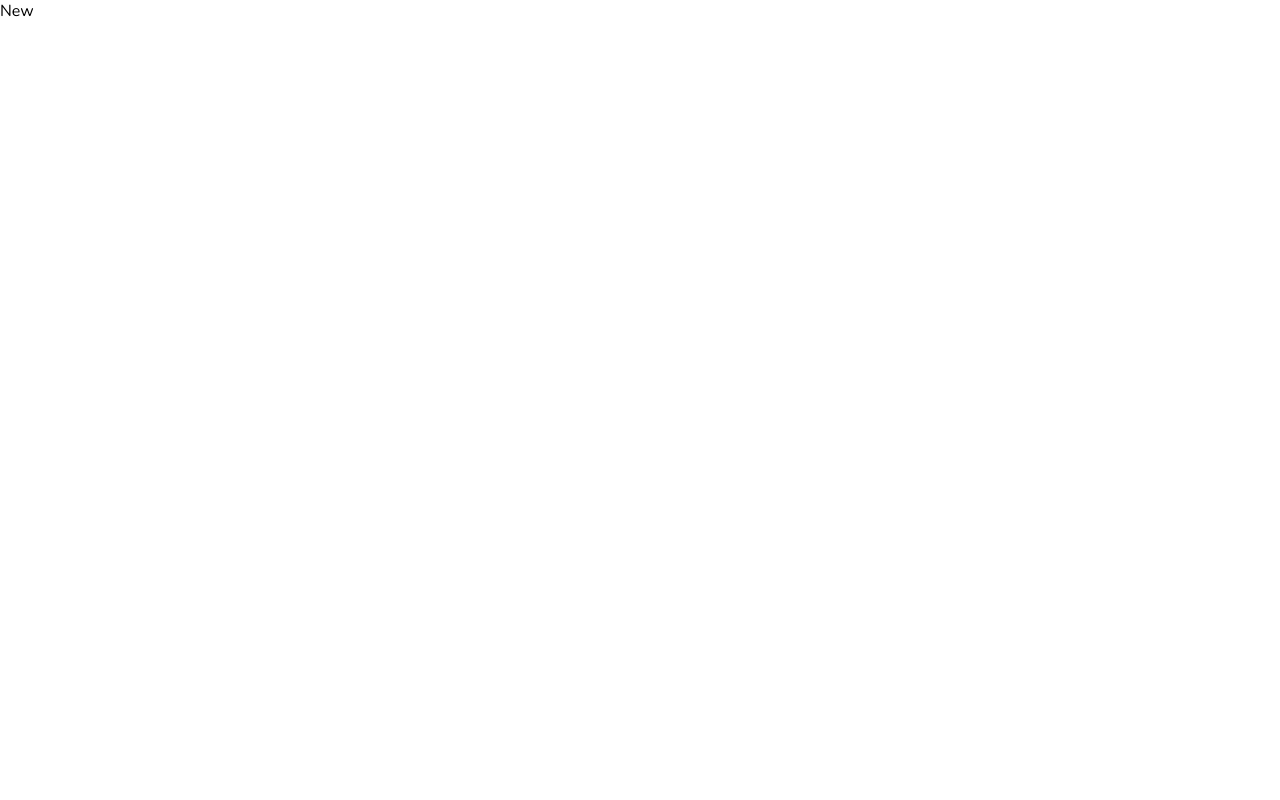
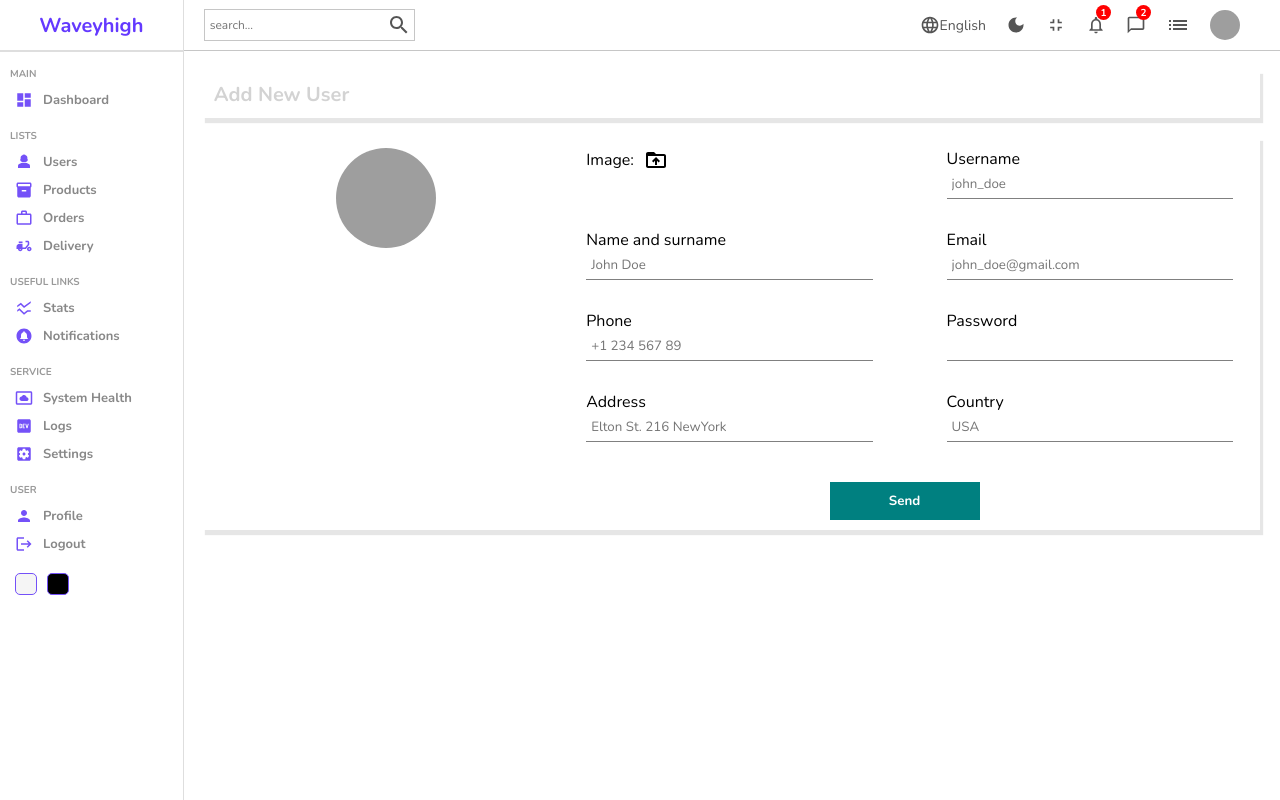
Before and after one commit to anshulamrahs/Adminpanel, a React (Create React App) app: page /users/new in a window 1280 px wide. Built offline with nearby package versions, Linux system fonts and the light colour scheme; grey boxes are pictures that could not be loaded.

Commit message:
new form page for users and products

```diff
--- a/src/App.js
+++ b/src/App.js
@@ -9,6 +9,7 @@
   Routes,
   BrowserRouter,
 } from "react-router-dom";
+import { productInputs, userInputs } from "./formSource";
 function App() {
   return (
     <div className="App">
@@ -20,12 +21,12 @@
         <Route path="users">
           <Route index element={<List/>} />
           <Route path=":userId" element={<Single/>} />
-          <Route path="new" element={<New/>} />
+          <Route path="new" element={<New inputs={userInputs} title="Add New User"/>} />
         </Route>
         <Route path="products">
           <Route index element={<List/>} />
           <Route path=":productId" element={<Single/>} />
-          <Route path="new" element={<New/>} />
+          <Route path="new" element={<New inputs={productInputs} title="Add New Product"/>} />
         </Route>
       </Route>
     </Routes>
--- /dev/null
+++ b/src/formSource.js
@@ -0,0 +1,76 @@
+export const userInputs = [
+    {
+      id: 1,
+      label: "Username",
+      type: "text",
+      placeholder: "john_doe",
+    },
+    {
+      id: 2,
+      label: "Name and surname",
+      type: "text",
+      placeholder: "John Doe",
+    },
+    {
+      id: 3,
+      label: "Email",
+      type: "mail",
+      placeholder: "john_doe@gmail.com",
+    },
+    {
+      id: 4,
+      label: "Phone",
+      type: "text",
+      placeholder: "+1 234 567 89",
+    },
+    {
+      id: 5,
+      label: "Password",
+      type: "password",
+    },
+    {
+      id: 6,
+      label: "Address",
+      type: "text",
+      placeholder: "Elton St. 216 NewYork",
+    },
+    {
+      id: 7,
+      label: "Country",
+      type: "text",
+      placeholder: "USA",
+    },
+  ];
+
+  export const productInputs = [
+    {
+      id: 1,
+      label: "Title",
+      type: "text",
+      placeholder: "Apple Macbook Pro",
+    },
+    {
+      id: 2,
+      label: "Description",
+      type: "text",
+      placeholder: "Description",
+    },
+    {
+      id: 3,
+      label: "Category",
+      type: "text",
+      placeholder: "Computers",
+    },
+    {
+      id: 4,
+      label: "Price",
+      type: "text",
+      placeholder: "100",
+    },
+    {
+      id: 5,
+      label: "Stock",
+      type: "text",
+      placeholder: "in stock",
+    },
+  ];
--- a/src/pages/new/New.jsx
+++ b/src/pages/new/New.jsx
@@ -1,9 +1,44 @@
-import React from 'react'
+import React, { useState } from 'react'
 import './new.scss'
+import Sidebar from '../../components/sidebar/Sidebar'
+import Navbar from '../../components/navbar/Navbar'
+import DriveFolderUploadIcon from '@mui/icons-material/DriveFolderUpload';
 
-const New = () => {
+const New = ({inputs, title}) => {
+
+  const[file,setFile] = useState("")
   return (
-    <div>New</div>
+    <div className='new'>
+    <Sidebar/>
+    <div className="newContainer">
+      <Navbar/>
+      <div className="top">
+        <h1>{title}</h1>
+      </div>
+      <div className="bottom">
+        <div className="left">
+          <img src={file ? URL.createObjectURL(file) : "https://icon-library.com/images/no-image-icon/no-image-icon-0.jpg"} alt="" />
+        </div>
+        <div className="right">
+          <form>
+            <div className="input">
+              <label htmlFor='file'>
+               Image: <DriveFolderUploadIcon className='icon'/>
+              </label>
+              <input type="file" id="file" onChange={e => setFile(e.target.files[0])} style={{display: "none"}} />
+            </div>
+            {inputs.map(input => (
+            <div className="input" key={input.id}>
+              <label>{input.label}</label>
+              <input type={input.type} placeholder={input.placeholder}/>
+            </div>
+            ))}
+            <button>Send</button>
+          </form>
+        </div>
+      </div>
+    </div>
+    </div>
   )
 }
 
--- a/src/pages/new/new.scss
+++ b/src/pages/new/new.scss
@@ -0,0 +1,76 @@
+.new {
+    width: 100%;
+    display: flex;
+
+    .newContainer {
+        flex: 6;
+
+        .top, .bottom {
+            -webkit-box-shadow: 2px 4px 10px 1px rgba(0, 0, 0, 0.47);
+            box-shadow: 2px 4px 1px 1px rgba(201, 201, 201, 0.47);
+            padding: 10px;
+            margin: 20px;
+            display: flex;
+
+            h1 {
+                color: lightgray;
+                font-size: 20px;
+            }
+
+            .left {
+                flex: 1;
+                text-align: center;
+
+                img {
+                    width: 100px;
+                    height: 100px;
+                    border-radius: 50%;
+                    object-fit: cover;
+                }
+            }
+
+            .right {
+                flex: 2;
+
+                form {
+                    display: flex;
+                    flex-wrap: wrap;
+                    gap: 30px;
+                    justify-content: space-around;
+
+                    .input {
+                        width: 40%;
+
+                        label {
+                            display: flex;
+                            align-items: center;
+                            gap: 10px;
+
+                            .icon {
+                                cursor: pointer;
+                            }
+                        }
+
+                        input {
+                            width: 100%;
+                            padding: 5px;
+                            border: none;
+                            border-bottom: 1px solid gray;
+                        }
+                    }
+
+                }
+                button {
+                    width: 150px;
+                    padding: 10px;
+                    border: none;
+                    background-color: teal;
+                    color: white;
+                    font-weight: bold;
+                    cursor: pointer;
+                    margin-top: 10px;
+                }
+            }
+        }
+    }
+}
```
